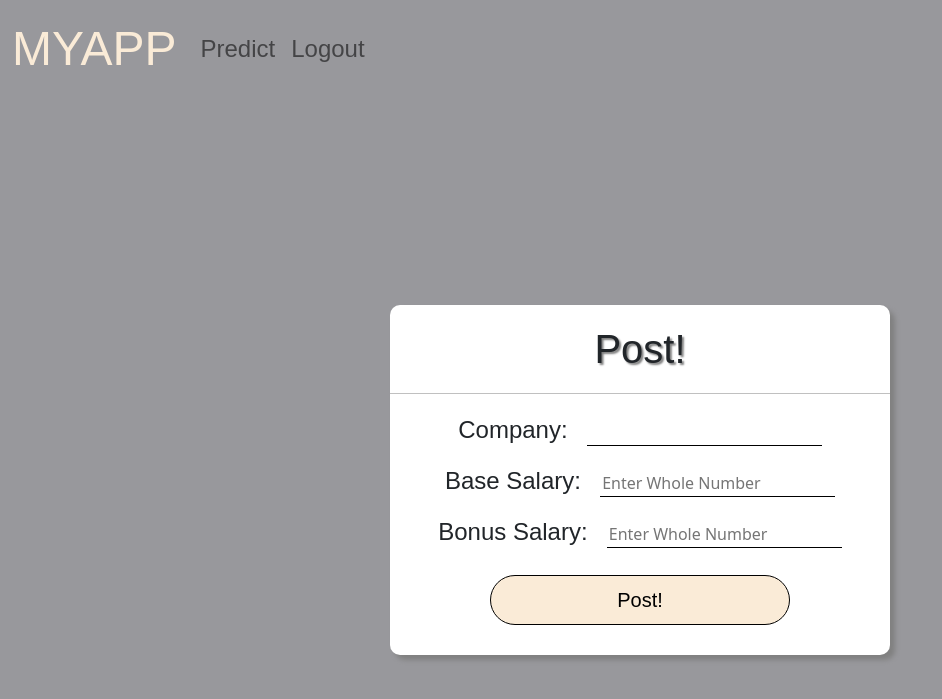
After one commit to harrytong123/mlwebapp, a Flask app: page /post in a window 1280 px wide. The commit adds this page. Shown: the top 699 px of the page, without its empty margins (0-942 px from the left). Run offline with Flask 2, Linux system fonts and the light colour scheme; parts of the project's set-up code (start-up, migrations or seed data) failed here and were passed over; some libraries are stand-ins or nearby versions; some web fonts are replaced.

Commit message:
Added post functionality

```diff
--- a/application.py
+++ b/application.py
@@ -10,7 +10,7 @@ from sklearn.linear_model import LinearRegression
 import pickle
 import math
 import numpy as np
-
+from datetime import date
 
 application = Flask(__name__)
 db = SQLAlchemy(application)
@@ -92,7 +92,7 @@ def index():
             if bcrypt.check_password_hash(user.password, form.password.data):
                 login_user(user)
                 flash("Hello World")
-                return redirect(url_for('predict'))
+                return redirect(url_for('forum'))
 
     return render_template('index.html', form=form)
 
@@ -146,8 +146,36 @@ def predict():
 def forum():
 
     posts = Posts.query.order_by(Posts.PostID).all()
-    return render_template('forum.html', posts = posts)
+    users = users = User.query.order_by(User.id).all()
+    idname = {}
+    for user in users:
+        idname[user.id] = user.name
+    return render_template('forum.html', posts = posts, idname = idname)
 
+@application.route('/post', methods=['POST', 'GET'])
+def post():
+
+
+    if request.method == 'POST':
+
+        new_company = request.form['company']
+        new_base_salary = request.form['base_salary']
+        new_bonus_salary = request.form['bonus_salary']
+
+        if (new_base_salary.isnumeric() == False):
+            return "Base Salary must be an integer"
+
+        if (new_bonus_salary.isnumeric() == False):
+            return "Bonus Salary must be an integer"
+
+        new_post = Posts(id = current_user.id, company = new_company, base_salary = int(new_base_salary), bonus_salary = int(new_bonus_salary), date_posted = date.today())
+
+        db.session.add(new_post)
+        db.session.commit()
+
+        return redirect(url_for('forum'))
+
+    return render_template('post.html')
 
 @application.route('/logout', methods = ['POST', 'GET'])
 @login_required
@@ -181,4 +209,4 @@ def delete(id):
         return 'There was a problem deleting the user'
 
 if __name__ == "__main__":
-    application.run()
+    application.run(debug=True)
--- a/static/css/style.css
+++ b/static/css/style.css
@@ -25,7 +25,7 @@ body{
 
 .centerdash{
     position:absolute;
-    top: 55%;
+    top: 60%;
     bottom:50%;
     left:50%;
     transform: translate(-50%, -50%);
@@ -178,3 +178,11 @@ input[type = "submit"]:hover{
     background-color: antiquewhite;
     color: black;
 }
+
+
+.post_input{
+    outline: 0;
+    border: none;
+    border-bottom: 1px solid black;
+
+}
--- a/templates/admin.html
+++ b/templates/admin.html
@@ -10,9 +10,13 @@
 
     <nav class="navbar navbar-expand-lg">
         <div class="container-fluid">
-            <a class="navbar-brand" style="font-size: 300%; color:antiquewhite;" href="{{url_for('index')}}">MYAPP</a>
+            <a class="navbar-brand" style="font-size: 300%; color:antiquewhite;" href="{{url_for('forum')}}">MYAPP</a>
             <div class="navbar-collapse" id="navbarNavAltMarkup">
                 <div class="navbar-nav">
+                    {% if current_user.id == 1 %}
+                    <a class="nav-link header-link" href="{{url_for('admin')}}">Admin</a>
+                    {% endif %}
+                    <a class="nav-link header-link" href="{{url_for('predict')}}">Predict</a>
                     <a class="nav-link header-link" href="{{url_for('logout')}}">Logout</a>
                 </div>
             </div>
--- /dev/null
+++ b/templates/post.html
@@ -0,0 +1,66 @@
+{% extends 'base.html' %}
+
+
+{% block head %}
+
+<script>
+
+    function updateTextInput(val) {
+        document.getElementById('textInput').innerText = val;
+    }
+
+</script>
+
+{% endblock %}
+
+{% block body %}
+<header>
+
+    <nav class="navbar navbar-expand-lg">
+        <div class="container-fluid">
+            <a class="navbar-brand" style="font-size: 300%; color:antiquewhite;" href="{{url_for('forum')}}">MYAPP</a>
+            <div class="navbar-collapse" id="navbarNavAltMarkup">
+                <div class="navbar-nav">
+                    {% if current_user.id == 1 %}
+                    <a class="nav-link header-link" href="{{url_for('admin')}}">Admin</a>
+                    {% endif %}
+                    <a class="nav-link header-link" href="{{url_for('predict')}}">Predict</a>
+                    <a class="nav-link header-link" href="{{url_for('logout')}}">Logout</a>
+                </div>
+            </div>
+        </div>
+    </nav>
+
+    <div class="centerdash">
+
+        <h1 style="padding-top: 20px">Post!</h1>
+
+        <form method="POST" autocomplete="off" autocapitalize="off" style="padding-top: 10px;">
+
+            <div style = "margin-bottom: 3%;">
+                <label for="company">Company: </label>
+                <input class = "post_input" name = "company" id="company" type="text">
+            </div>
+
+
+            <div style = "margin-bottom: 3%;">
+                <label for="base">Base Salary: </label>
+                <input class = "post_input" name = "base_salary" id="base" type="text" placeholder = "Enter Whole Number">
+            </div>
+
+            <div style = "margin-bottom: 3%;">
+                <label for="bonus">Bonus Salary: </label>
+                <input class = "post_input" name = "bonus_salary" id="base" type="text" placeholder = "Enter Whole Number">
+            </div>
+
+            <input style = "margin-top: 2%;" type = "Submit" value = "Post!">
+
+
+        </form>
+
+    </div>
+
+
+    </div>
+</header>
+{% endblock %}
--- a/templates/predict.html
+++ b/templates/predict.html
@@ -18,12 +18,13 @@
 
     <nav class="navbar navbar-expand-lg">
         <div class="container-fluid">
-            <a class="navbar-brand" style="font-size: 300%; color:antiquewhite;" href="{{url_for('index')}}">MYAPP</a>
+            <a class="navbar-brand" style="font-size: 300%; color:antiquewhite;" href="{{url_for('forum')}}">MYAPP</a>
             <div class="navbar-collapse" id="navbarNavAltMarkup">
                 <div class="navbar-nav">
                     {% if current_user.id == 1 %}
                     <a class="nav-link header-link" href="{{url_for('admin')}}">Admin</a>
                     {% endif %}
+                    <a class="nav-link header-link" href="{{url_for('predict')}}">Predict</a>
                     <a class="nav-link header-link" href="{{url_for('logout')}}">Logout</a>
                 </div>
             </div>
--- a/templates/results.html
+++ b/templates/results.html
@@ -10,12 +10,13 @@
 
     <nav class="navbar navbar-expand-lg">
         <div class="container-fluid">
-            <a class="navbar-brand" style="font-size: 300%; color:antiquewhite;" href="{{url_for('index')}}">MYAPP</a>
+            <a class="navbar-brand" style="font-size: 300%; color:antiquewhite;" href="{{url_for('forum')}}">MYAPP</a>
             <div class="navbar-collapse" id="navbarNavAltMarkup">
                 <div class="navbar-nav">
                     {% if current_user.id == 1 %}
                     <a class="nav-link header-link" href="{{url_for('admin')}}">Admin</a>
                     {% endif %}
+                    <a class="nav-link header-link" href="{{url_for('predict')}}">Predict</a>
                     <a class="nav-link header-link" href="{{url_for('logout')}}">Logout</a>
                 </div>
             </div>
@@ -36,7 +37,7 @@
 
         <a href="{{url_for('predict')}}">
             <input type="submit" value = "Go Back"/>
-          </a>
+        </a>
 
     </div>
 
```
Also changed, not shown: templates/forum.html (+12 -3 lines).
